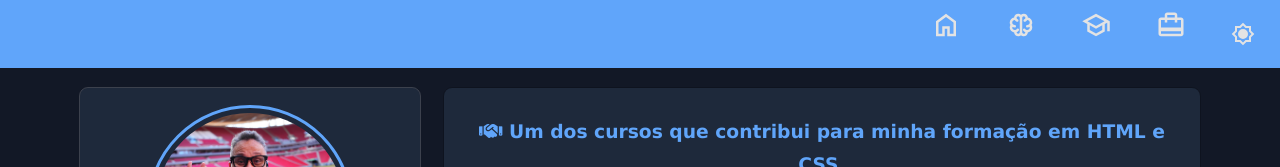
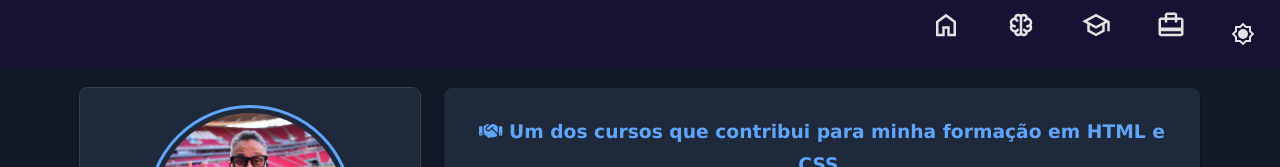
Before and after one commit to allanx7/meu-portifolio, a plain HTML site: page perfil.html in a window 1280 px wide. Both pictures are taken after a click on the button "Ativar modo escuro". Shown: the top 167 px of the page. Drawn offline with Linux system fonts and the light colour scheme.

Commit message:
Update style.css

```diff
--- a/style.css
+++ b/style.css
@@ -373,7 +373,8 @@ h2 {
 }
 
 body.escuro .projetos-container .projeto,
-body.escuro #skill-conteiner .barra {
+body.escuro #skill-conteiner .barra,
+body.escuro header{
   background: #171233;
   color: aqua;
 }
```
